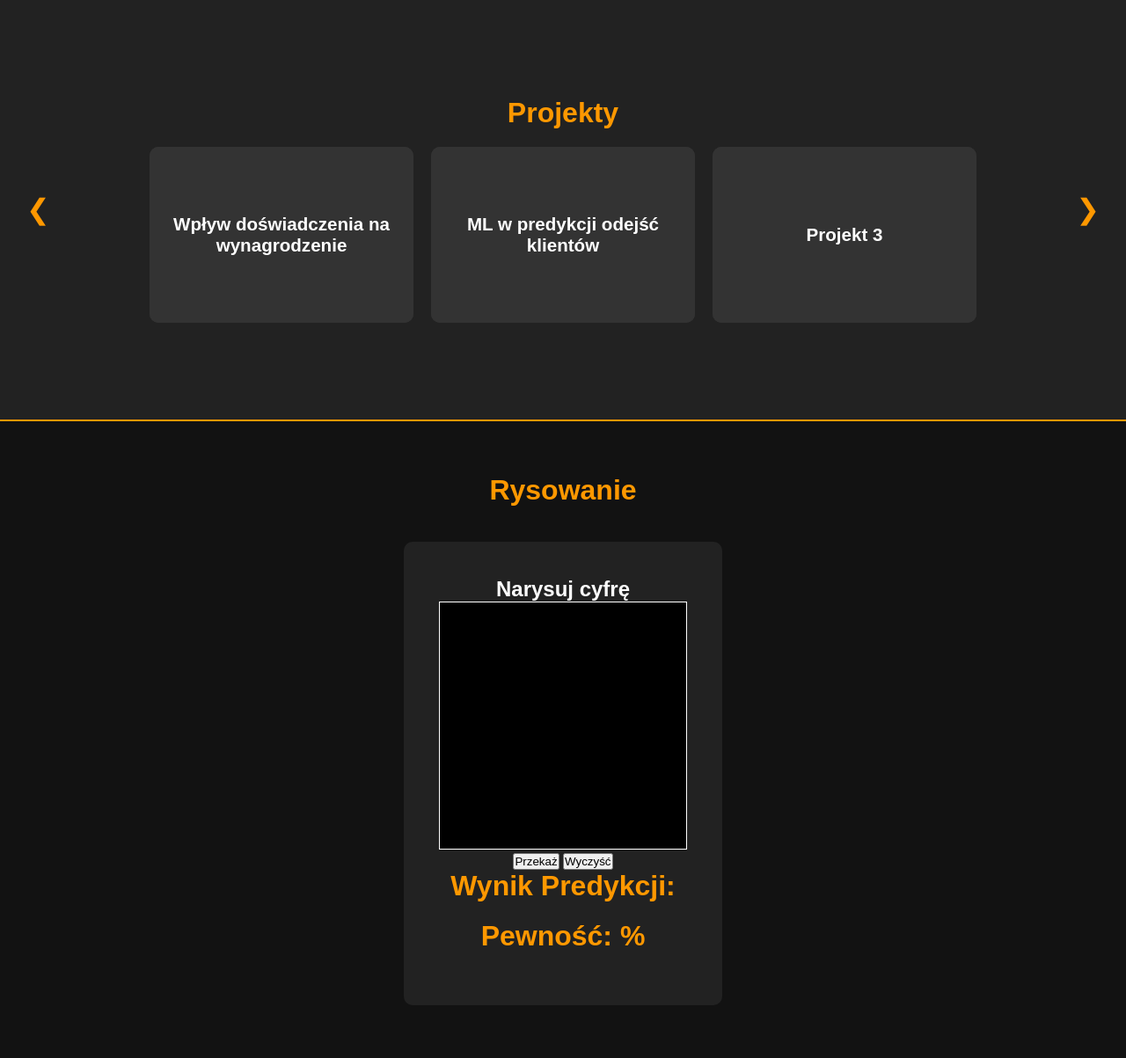
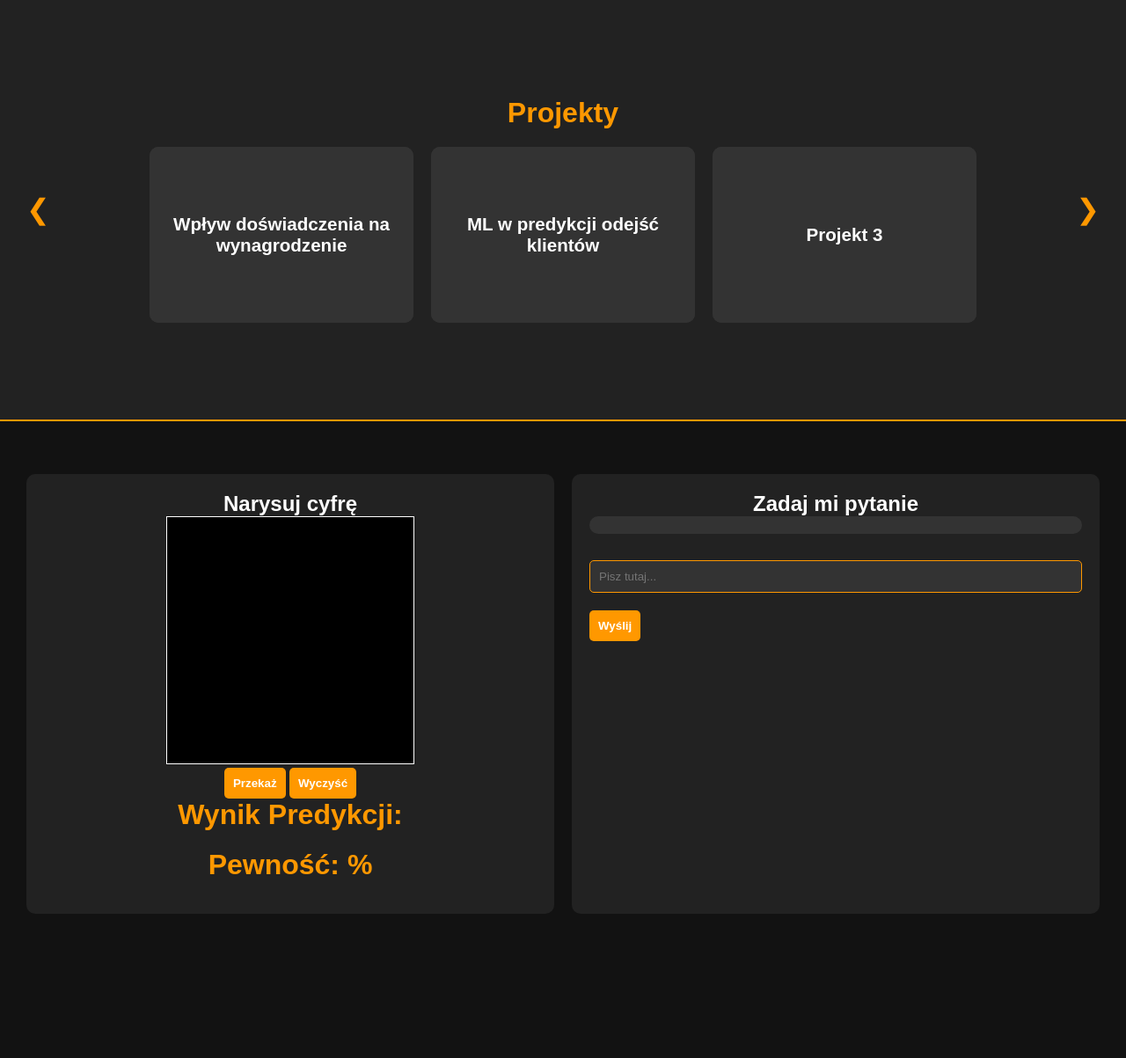
Before and after one commit to dokede/projekt, a Flask app: page / in a window 1280 px wide. Shown: the part 1340-2543 px from the top of the page at 88% size. After the commit the page ends 2379 px from the top, so only its background shows below. Run offline with Flask 3, Linux system fonts and the light colour scheme; a map, chart or similar area stays blank.

Commit message:
Update index.html

```diff
--- a/templates/index.html
+++ b/templates/index.html
@@ -243,18 +243,82 @@
             font-size: 0.9em;
         }
 
-        /* Drawing Section */
-        .drawing-section {
-            background-color: #222;
-            padding: 40px;
-            border-radius: 10px;
-            margin-top: 20px;
-        }
-
         canvas {
             background-color: black;
             border: 1px solid white;
         }
+        /* Kontener dla rysowania i bota, Flexbox dla układu obok siebie */
+        .drawing-container {
+            display: flex;
+            gap: 20px; /* Przestrzeń pomiędzy sekcjami */
+            flex-wrap: space-between; /* Umożliwia przenoszenie na nową linię w przypadku małych ekranów */
+        }
+
+        /* Sekcja rysowania */
+        .drawing-section {
+            background-color: #222;
+            padding: 20px;
+            border-radius: 10px;
+            width: 600px;  /* Stała szerokość */
+            height: 500px; /* Stała wysokość */
+        }
+
+        /* Sekcja bota */
+        .bot-section {
+            background-color: #222;
+            padding: 20px;
+            border-radius: 10px;
+            width: 600px;  /* Stała szerokość */
+            height: 500px; /* Stała wysokość */
+        }
+
+        /* Stylizacja chatboxa */
+        .chat-box {
+            display: flex;
+            flex-direction: column;
+            gap: 20px;
+            align-items: flex-start;
+        }
+
+        .chat-messages {
+            width: 100%;
+            max-height: 300px;
+            overflow-y: auto;
+            background-color: #333;
+            padding: 10px;
+            border-radius: 10px;
+            color: white;
+            margin-bottom: 10px;
+        }
+
+        .chat-messages p {
+            margin: 5px 0;
+        }
+
+        input[type="text"] {
+            width: 100%;
+            padding: 10px;
+            border-radius: 5px;
+            border: 1px solid #ff9800;
+            background-color: #333;
+            color: white;
+        }
+
+        button {
+            padding: 10px;
+            background-color: #ff9800;
+            border: none;
+            border-radius: 5px;
+            cursor: pointer;
+            color: white;
+            font-weight: bold;
+        }
+
+        button:hover {
+            background-color: #e68900;
+        }
+
+
     </style>
 </head>
 <body>
@@ -353,7 +417,8 @@
     </section>
 
     <section id="drawing">
-        <h2>Rysowanie</h2>
+        <div class="drawing-container">
+            <!-- Sekcja Rysowania -->
             <div class="drawing-section">
                 <h1>Narysuj cyfrę</h1>
                 <canvas id="drawingCanvas" width="280" height="280"></canvas>
@@ -362,6 +427,17 @@
                 <button id="clearBtn">Wyczyść</button>
                 <h2>Wynik Predykcji: <span id="predictionResult"></span></h2>
                 <h2>Pewność: <span id="confidenceResult"></span>%</h2>
+            </div>
+
+            <!-- Sekcja Bota -->
+            <div class="bot-section">
+                <h1>Zadaj mi pytanie</h1>
+                <div id="chatBox" class="chat-box">
+                    <div id="chatMessages" class="chat-messages"></div>
+                    <input type="text" id="userInput" placeholder="Pisz tutaj..." />
+                    <button id="sendBtn">Wyślij</button>
+                </div>
+            </div>
         </div>
     </section>
 
@@ -403,6 +479,7 @@
             }
         });
 
+        // Submit drawing to prediction endpoint
         document.getElementById('submitBtn').addEventListener('click', async () => {
             const imageData = canvas.toDataURL('image/png');
             const response = await fetch('/predict', {
@@ -421,10 +498,11 @@
             }
 
             const result = await response.json();
-            document.getElementById('predictionResult').innerText = result.prediction;
-            document.getElementById('confidenceResult').innerText = result.confidence.toFixed(2);
+            document.getElementById('predictionResult').innerText = 'Predykcja: ' + result.prediction;
+            document.getElementById('confidenceResult').innerText = 'Pewność: ' + result.confidence.toFixed(2) + '%';
         });
 
+        // Clear canvas and results
         document.getElementById('clearBtn').addEventListener('click', () => {
             ctx.clearRect(0, 0, canvas.width, canvas.height);
             document.getElementById('predictionResult').innerText = '';
@@ -443,6 +521,46 @@
             const carouselContainer = document.querySelector('.carousel-container');
             carouselContainer.style.transform = `translateX(${offset}px)`;
         }
+
+        // Bot functionality
+        document.getElementById('sendBtn').addEventListener('click', async () => {
+            const userMessage = document.getElementById('userInput').value.trim();
+
+            if (!userMessage) {
+                alert("Proszę wpisać wiadomość.");
+                return;
+            }
+
+            // Show user's message in chat
+            const chatMessages = document.getElementById('chatMessages');
+            chatMessages.innerHTML += `<div><strong>You:</strong> ${userMessage}</div>`;
+            document.getElementById('userInput').value = ''; // Clear input field
+
+            // Send message to bot
+            const response = await fetch('/chat', {
+                method: 'POST',
+                headers: {
+                    'Content-Type': 'application/json'
+                },
+                body: JSON.stringify({ message: userMessage })
+            });
+
+            if (!response.ok) {
+                const errorData = await response.json();
+                console.error('Błąd w odpowiedzi:', errorData.error);
+                alert('Wystąpił błąd: ' + errorData.error);
+                return;
+            }
+
+            // Display bot's response
+            const botResponse = await response.json();
+            chatMessages.innerHTML += `<div><strong>Bot:</strong> ${botResponse.response}</div>`;
+
+            // Scroll to the bottom of chat
+            chatMessages.scrollTop = chatMessages.scrollHeight;
+        });
     </script>
+
+
 </body>
 </html>
```
Lines whose indentation alone changed are shown as unchanged.
